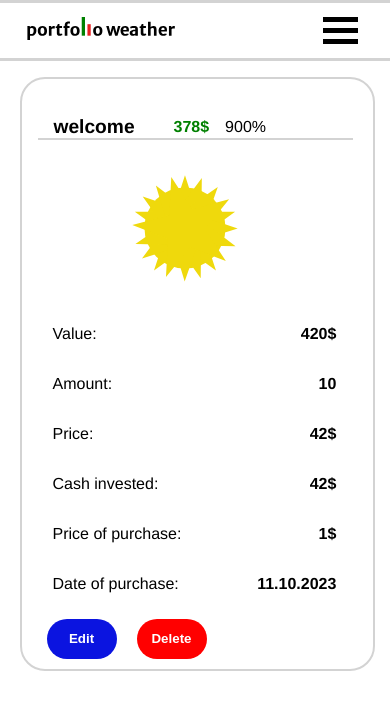
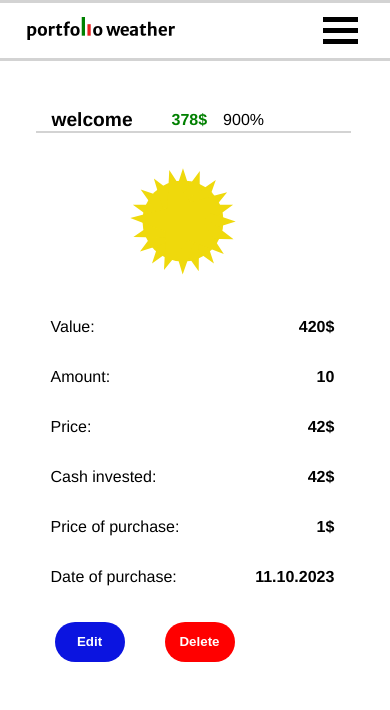
Before and after one commit to jpeipone/React-Firebase-Portfolio, a React (Create React App) app in the folder investors-app/: page /show/investment/123 in a window 390 px wide. Shown: the top 710 px of the page. Built offline with nearby package versions, Linux system fonts and the light colour scheme; no server answers.

Commit message:
investment page css

```diff
--- a/investors-app/src/components/Pages/investmentPage/InvestmentPage.css
+++ b/investors-app/src/components/Pages/investmentPage/InvestmentPage.css
@@ -88,7 +88,7 @@
   border: none;
   color: white;
   font-weight: bold;
-  margin: 10px;
+  margin: 20px;
 }
 
 .investment-delete__btn {
@@ -99,7 +99,7 @@
   border: none;
   color: white;
   font-weight: bold;
-  margin: 10px;
+  margin: 20px;
 }
 
 @media only screen and (max-width: 1200px) {
@@ -167,14 +167,17 @@
   }
 }
 
-@media only screen and (max-width: 650px) {
+@media only screen and (max-width: 540px) {
   .container-data {
     width: 90%;
     left: 5%;
+    border: none;
   }
+
   .name-return__row {
     width: 90%;
     margin-left: 1rem;
+    margin-top: 0rem;
   }
 
   .name-hd__data {
```
